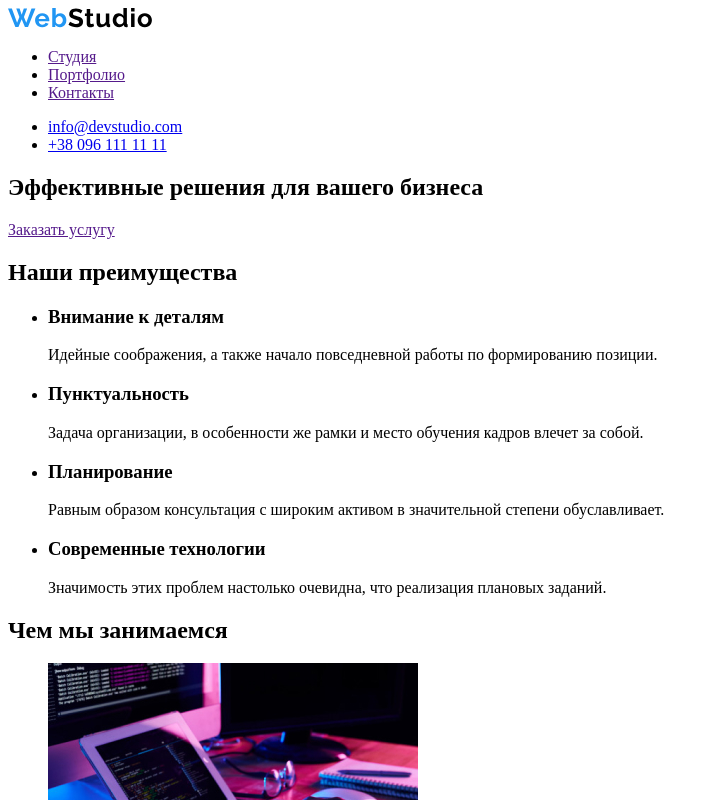
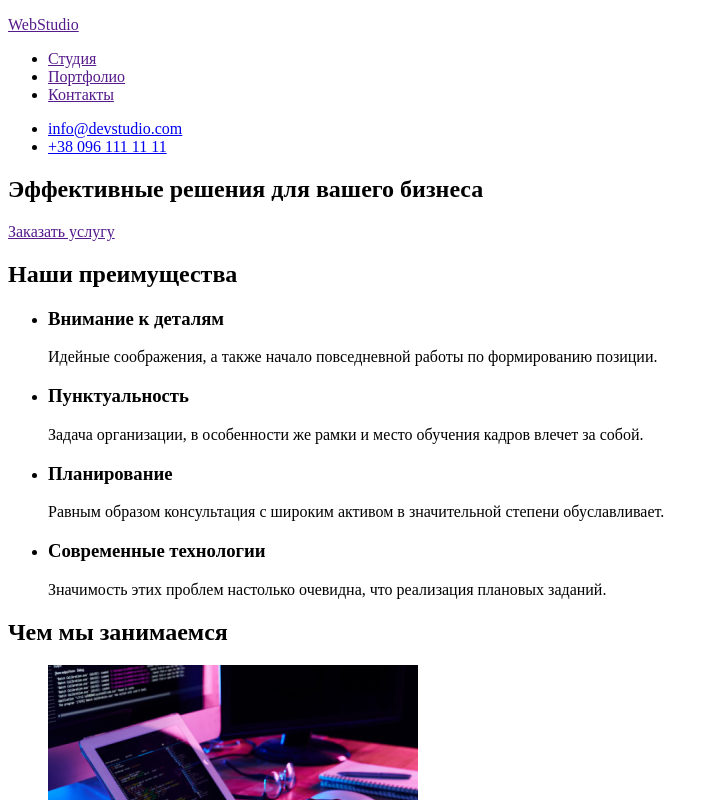
Before and after one commit to IgorAwd/goit-markup-hw-01, a plain HTML site: page index.html in a window 1280 px wide. Shown: the top 800 px of the page, without its empty margins (0-719 px from the left). Drawn offline with Linux system fonts and the light colour scheme.

Commit message:
changed the logo to text

```diff
--- a/index.html
+++ b/index.html
@@ -8,8 +8,8 @@
 <body>
    <header>
        <nav>
-            <a href="/">
-                <img src="./images/WebStudio.svg" alt="Logo">
+            <a href="">
+                <p>WebStudio</p>
             </a>
 
             <ul>
@@ -112,7 +112,7 @@
 
    <footer>
        <a href="">
-           <img src="./images/WebStudio.svg" alt="Logo">
+        <p>WebStudio</p>
        </a>
 
         <address>г. Киев, пр-т Леси Украинки, 26</address>
```
